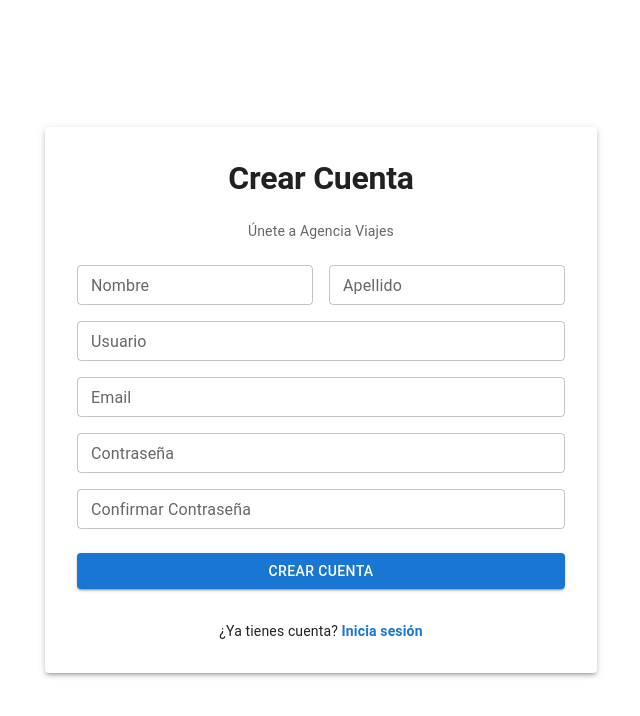
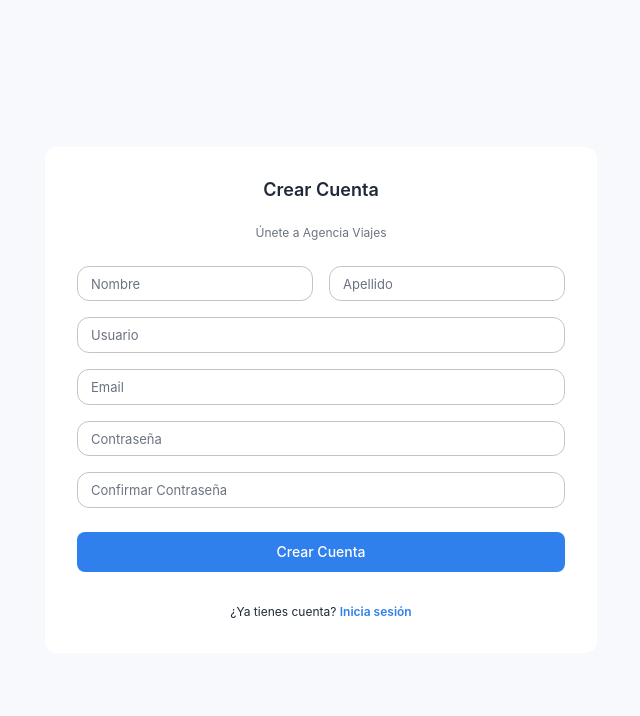
Before and after one commit to lvillu/agenciaViajesFull, a Next.js app in the folder frontend/: page /signup in a window 1280 px wide. Shown: the top 716 px of the page, without its empty margins (319-959 px from the left). Built offline with nearby package versions, Linux system fonts and the light colour scheme; no server answers.

Commit message:
feat: update theme and styles across components for consistency

```diff
--- a/frontend/src/app/layout.tsx
+++ b/frontend/src/app/layout.tsx
@@ -11,37 +11,103 @@ import { ReactNode } from 'react';
 const theme = createTheme({
   palette: {
     primary: {
-      main: '#1976d2',
+      main: '#2F80ED',
+      light: 'rgba(47,128,237,0.1)',
     },
     secondary: {
-      main: '#dc004e',
+      main: '#00B4D8',
+    },
+    background: {
+      default: '#F7F9FC',
+      paper: '#FFFFFF',
+    },
+    text: {
+      primary: '#1F2937',
+      secondary: '#6B7280',
+      disabled: '#9CA3AF',
+    },
+    success: {
+      main: '#27AE60',
+    },
+    warning: {
+      main: '#F2C94C',
+    },
+    error: {
+      main: '#EB5757',
     },
   },
   typography: {
-    fontFamily: '"Roboto", "Helvetica", "Arial", sans-serif',
+    fontFamily: 'Inter, system-ui, sans-serif',
     h1: {
-      fontSize: '2.5rem',
-      fontWeight: 700,
+      fontSize: '20px',
+      fontWeight: 600,
+      lineHeight: 1.2,
     },
     h2: {
-      fontSize: '2rem',
-      fontWeight: 700,
+      fontSize: '18px',
+      fontWeight: 600,
+      lineHeight: 1.2,
     },
     h3: {
-      fontSize: '1.75rem',
-      fontWeight: 700,
+      fontSize: '16px',
+      fontWeight: 600,
+      lineHeight: 1.2,
     },
-    h4: {
-      fontSize: '1.5rem',
-      fontWeight: 600,
+    subtitle1: {
+      fontSize: '14px',
+      fontWeight: 500,
+      lineHeight: 1.4,
     },
-    h5: {
-      fontSize: '1.25rem',
-      fontWeight: 600,
+    body1: {
+      fontSize: '13px',
+      fontWeight: 400,
+      lineHeight: 1.4,
     },
-    h6: {
-      fontSize: '1rem',
-      fontWeight: 600,
+    body2: {
+      fontSize: '12px',
+      fontWeight: 400,
+      lineHeight: 1.4,
+    },
+  },
+  shape: {
+    borderRadius: 12,
+  },
+  components: {
+    MuiButton: {
+      defaultProps: {
+        disableElevation: true,
+      },
+      styleOverrides: {
+        root: {
+          height: 40,
+          borderRadius: 8,
+          textTransform: 'none',
+        },
+      },
+    },
+    MuiCard: {
+      defaultProps: {
+        elevation: 0,
+      },
+      styleOverrides: {
+        root: {
+          borderRadius: 12,
+        },
+      },
+    },
+    MuiPaper: {
+      styleOverrides: {
+        root: {
+          borderRadius: 12,
+        },
+      },
+    },
+    MuiDrawer: {
+      styleOverrides: {
+        paper: {
+          borderRight: 'none',
+        },
+      },
     },
   },
 });
--- a/frontend/src/app/signup/page.tsx
+++ b/frontend/src/app/signup/page.tsx
@@ -57,11 +57,11 @@ export default function SignUpPage() {
           py: 4,
         }}
       >
-        <Paper elevation={3} sx={{ p: 4, width: '100%' }}>
-          <Typography variant="h2" sx={{ mb: 3, textAlign: 'center', fontWeight: 'bold' }}>
+        <Paper elevation={0} sx={{ p: 4, width: '100%' }}>
+          <Typography variant="h2" sx={{ mb: 3, textAlign: 'center' }}>
             Crear Cuenta
           </Typography>
-          <Typography variant="body2" sx={{ mb: 3, textAlign: 'center', color: '#666' }}>
+          <Typography variant="body2" sx={{ mb: 3, textAlign: 'center', color: 'text.secondary' }}>
             Únete a Agencia Viajes
           </Typography>
 
@@ -166,7 +166,7 @@ export default function SignUpPage() {
               <MuiLink
                 href="/login"
                 underline="hover"
-                sx={{ cursor: 'pointer', fontWeight: 'bold', color: '#1976d2' }}
+                sx={{ cursor: 'pointer', fontWeight: 600, color: 'primary.main' }}
               >
                 Inicia sesión
               </MuiLink>
```
Also changed, not shown: frontend/src/app/login/page.tsx (+4 -4 lines), frontend/src/app/settings/page.tsx (+5 -5 lines), frontend/src/components/shared/Header.tsx (+4 -4 lines), 1 other file (tests, documents, lock files or other folders).
